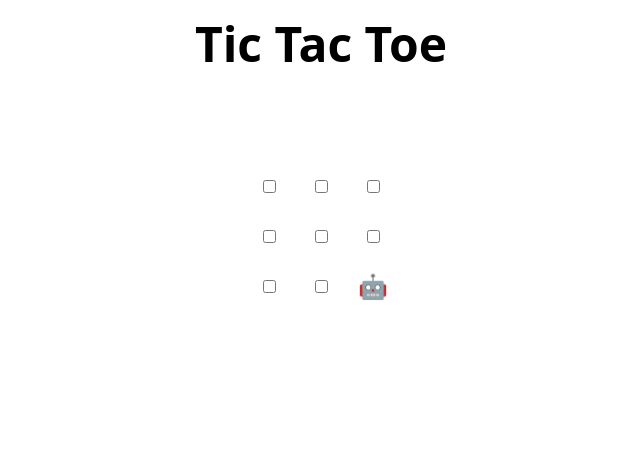
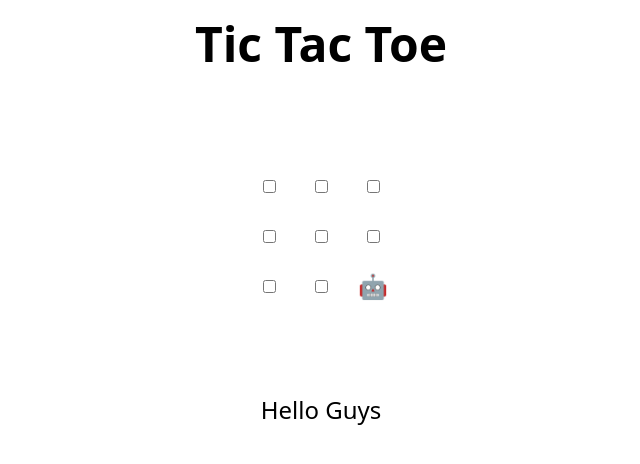
Before and after one commit to omvarma31/MLSA_Task2, a plain HTML site: page index.html in a window 1280 px wide. Shown: the whole page, without its empty margins (319-959 px from the left). Drawn offline with Linux system fonts and the light colour scheme.

Commit message:
Update index.html
Om Varma From IIIT NAGPUR MSLA

```diff
--- a/index.html
+++ b/index.html
@@ -47,6 +47,7 @@
   </tr>
 </table>
 
+<p> Hello Guys <p>
 <h2 hidden>Game over, refresh to play again 🧑‍💻 🤖!</h2>
 
 <script>
```
